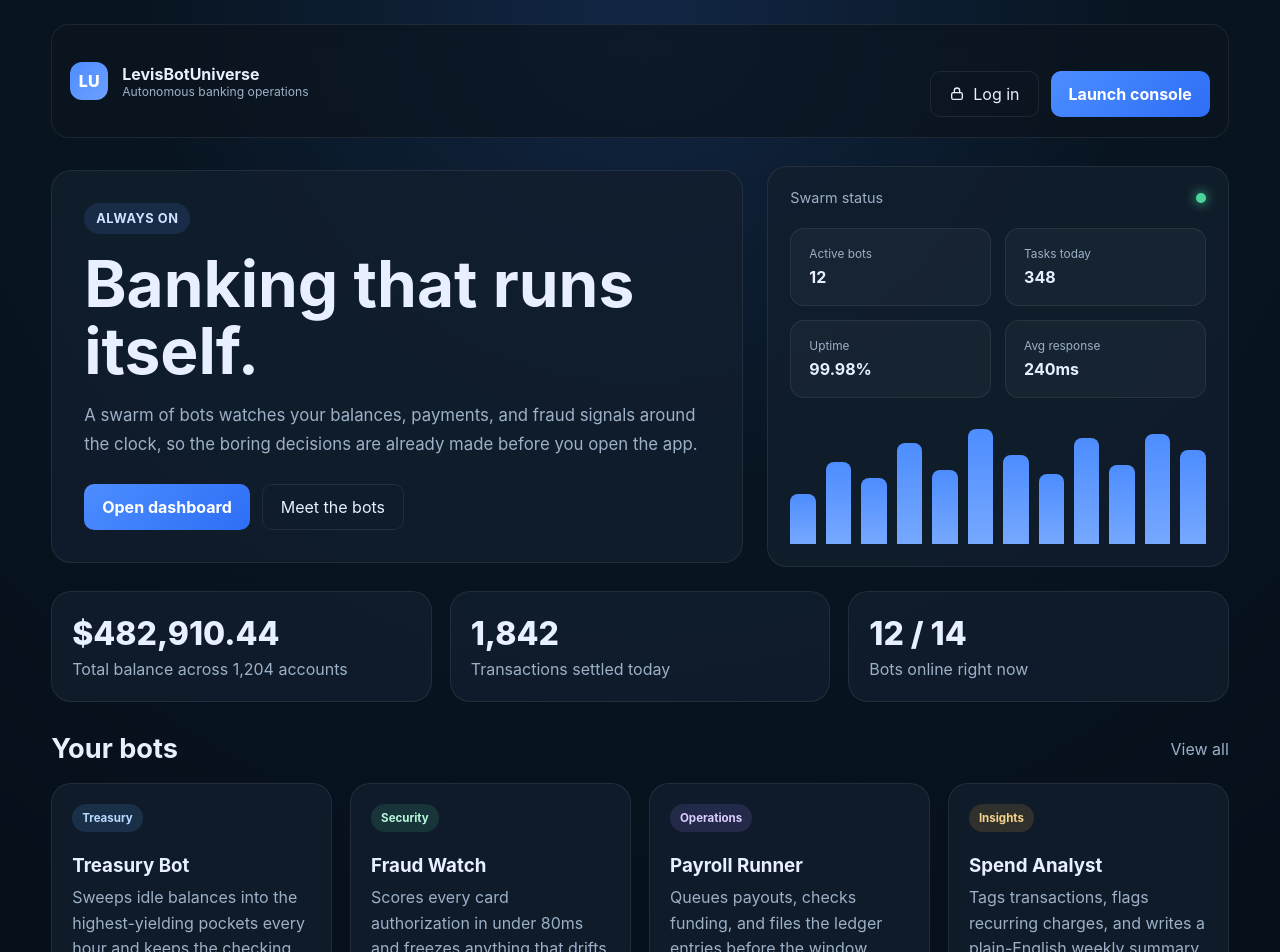
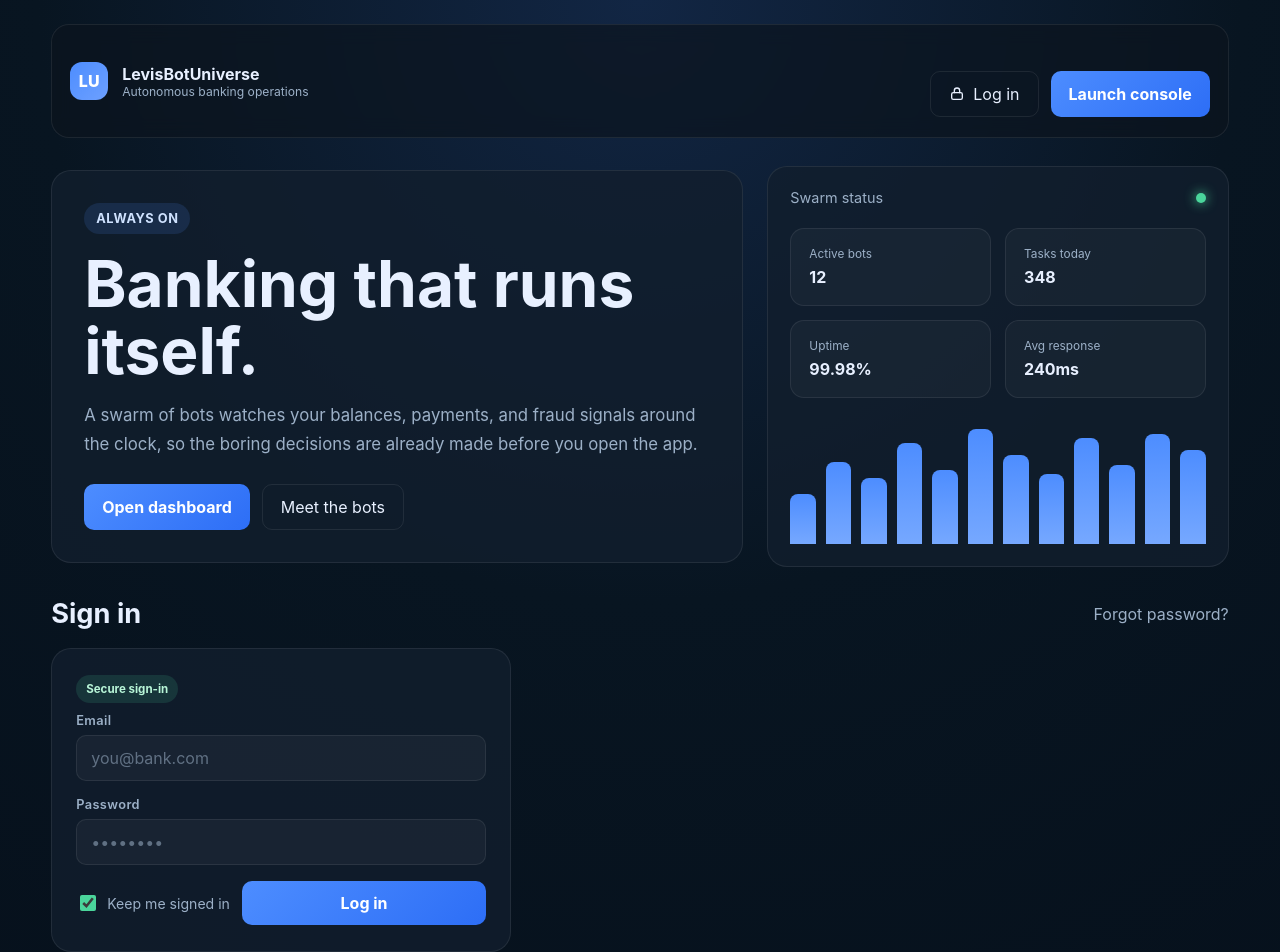
Before and after one commit to doughertylevi5150-dev/banking-platform, a React (Vite) app in the folder client/: page / in a window 1280 px wide. Shown: the top 952 px of the page. Built offline with nearby package versions, Linux system fonts and the light colour scheme.

Commit message:
feat(client): add login card to App.jsx
Email/password form with remember-me, blue focus states and green secure
badge / success note, plus amber validation message.

```diff
--- a/client/src/App.jsx
+++ b/client/src/App.jsx
@@ -1,3 +1,4 @@
+import { useState } from 'react'
 import LoginButton from './components/LoginButton'
 
 const bots = [
@@ -76,6 +77,89 @@ const activity = [
 
 const signalBars = [42, 68, 55, 84, 62, 96, 74, 58, 88, 66, 92, 78]
 
+function LoginCard() {
+  const [email, setEmail] = useState('')
+  const [password, setPassword] = useState('')
+  const [remember, setRemember] = useState(true)
+  const [error, setError] = useState('')
+  const [signedIn, setSignedIn] = useState('')
+
+  function handleSubmit(event) {
+    event.preventDefault()
+
+    if (!email.trim() || !password) {
+      setSignedIn('')
+      setError('Enter your email and password to continue.')
+      return
+    }
+
+    setError('')
+    setSignedIn(email.trim())
+  }
+
+  return (
+    <div className="login-card">
+      <span className="bot-badge green">Secure sign-in</span>
+      <form onSubmit={handleSubmit} noValidate>
+        <div className="login-field">
+          <label htmlFor="login-email">Email</label>
+          <input
+            id="login-email"
+            className="login-input"
+            type="email"
+            autoComplete="email"
+            placeholder="you@bank.com"
+            value={email}
+            onChange={(event) => setEmail(event.target.value)}
+          />
+        </div>
+
+        <div className="login-field">
+          <label htmlFor="login-password">Password</label>
+          <input
+            id="login-password"
+            className="login-input"
+            type="password"
+            autoComplete="current-password"
+            placeholder="••••••••"
+            value={password}
+            onChange={(event) => setPassword(event.target.value)}
+          />
+        </div>
+
+        <div className="login-row">
+          <label className="login-check" htmlFor="login-remember">
+            <input
+              id="login-remember"
+              type="checkbox"
+              checked={remember}
+              onChange={(event) => setRemember(event.target.checked)}
+            />
+            Keep me signed in
+          </label>
+          <button type="submit" className="primary-btn">
+            Log in
+          </button>
+        </div>
+
+        {error && (
+          <p className="login-note amber" role="alert">
+            <span className="dot" />
+            {error}
+          </p>
+        )}
+
+        {signedIn && (
+          <p className="login-note green" role="status">
+            <span className="dot" />
+            Welcome back, {signedIn}.
+          </p>
+        )}
+      </form>
+    </div>
+  )
+}
+
 function App() {
   return (
     <div className="app-shell">
@@ -136,6 +220,14 @@ function App() {
           </aside>
         </section>
 
+        <section className="section" id="login">
+          <div className="section-head">
+            <h2>Sign in</h2>
+            <a href="#login">Forgot password?</a>
+          </div>
+          <LoginCard />
+        </section>
+
         <section className="stats">
           {stats.map((stat) => (
             <div className="stat-card" key={stat.label}>
--- a/client/src/index.css
+++ b/client/src/index.css
@@ -424,3 +424,99 @@ a {
     display: none;
   }
 }
+
+/* Login card */
+.login-card {
+  max-width: 460px;
+  padding: 26px 24px;
+  border: 1px solid var(--line);
+  border-radius: 20px;
+  background: rgba(18, 30, 46, 0.8);
+}
+
+.login-card form {
+  display: grid;
+  gap: 16px;
+}
+
+.login-field {
+  display: grid;
+  gap: 7px;
+}
+
+.login-field label {
+  font-size: 0.8rem;
+  font-weight: 600;
+  letter-spacing: 0.03em;
+  color: var(--muted);
+}
+
+.login-input {
+  width: 100%;
+  padding: 12px 14px;
+  border: 1px solid var(--line);
+  border-radius: 10px;
+  background: rgba(255, 255, 255, 0.04);
+  color: var(--text);
+  transition: 0.2s ease;
+}
+
+.login-input::placeholder {
+  color: rgba(156, 176, 199, 0.55);
+}
+
+.login-input:focus {
+  outline: none;
+  border-color: var(--blue);
+  background: rgba(90, 169, 255, 0.07);
+  box-shadow: 0 0 0 3px rgba(90, 169, 255, 0.18);
+}
+
+.login-row {
+  display: flex;
+  flex-wrap: wrap;
+  align-items: center;
+  justify-content: space-between;
+  gap: 12px;
+}
+
+.login-row .primary-btn {
+  flex: 1 1 160px;
+}
+
+.login-check {
+  display: inline-flex;
+  align-items: center;
+  gap: 8px;
+  font-size: 0.88rem;
+  color: var(--muted);
+  cursor: pointer;
+}
+
+.login-check input {
+  width: 16px;
+  height: 16px;
+  accent-color: var(--green);
+  cursor: pointer;
+}
+
+.login-note {
+  display: flex;
+  align-items: center;
+  gap: 8px;
+  margin: 0;
+  font-size: 0.85rem;
+}
+
+.login-note .dot {
+  margin-top: 0;
+  background: currentColor;
+}
+
+.login-note.green {
+  color: var(--green);
+}
+
+.login-note.amber {
+  color: var(--amber);
+}
```
